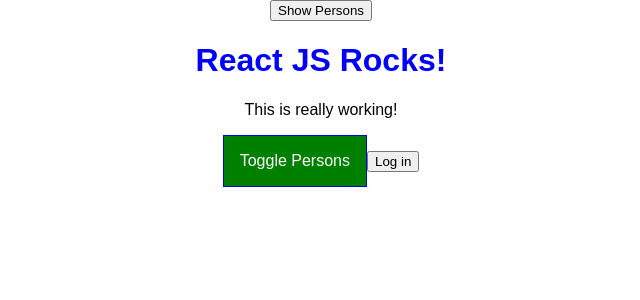
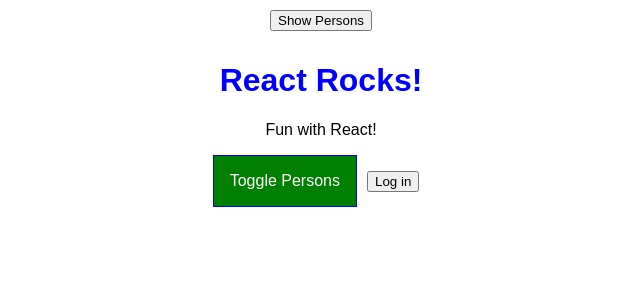
Before and after one commit to TomIrimescu/react_project_build, a React app: page / in a window 1280 px wide. Shown: the top 300 px of the page, without its empty margins (319-959 px from the left). Built offline with nearby package versions, Linux system fonts and the light colour scheme.

Commit message:
modest styling changes

```diff
--- a/public/index.html
+++ b/public/index.html
@@ -6,7 +6,7 @@
   <meta name="theme-color" content="#000000">
   <link rel="manifest" href="%PUBLIC_URL%/manifest.json">
   <link rel="shortcut icon" href="%PUBLIC_URL%/favicon.ico">
-  <title>React App</title>
+  <title>React Rocks!</title>
 </head>
 
 <body>
--- a/src/components/Cockpit/Cockpit.css
+++ b/src/components/Cockpit/Cockpit.css
@@ -8,10 +8,15 @@
 
 :global .green {
   color: green;
+  cursor: pointer;
 }
 
 .blue {
   color: blue;
+}
+
+.buttonSpacer {
+  margin: 10px;
 }
 
 .Button {
--- a/src/components/Cockpit/Cockpit.js
+++ b/src/components/Cockpit/Cockpit.js
@@ -24,11 +24,11 @@
   return (
     <Aux>
       <h1 className={CockpitStyle.blue}>{props.appTitle}</h1>
-      <p className={classes.join(" ")}>This is really working!</p>
+      <p className={classes.join(" ")}>Fun with React!</p>
       <button className={btnClass} onClick={props.clicked}>
         Toggle Persons
       </button>
-      <button onClick={props.login}>Log in</button>
+      <button className={CockpitStyle.buttonSpacer} onClick={props.login}>Log in</button>
     </Aux>
   );
 };
--- a/src/containers/App.css
+++ b/src/containers/App.css
@@ -1,3 +1,7 @@
 .App {
   text-align: center;
 }
+
+.buttonSpacer {
+  margin: 10px;
+}
--- a/src/containers/App.js
+++ b/src/containers/App.js
@@ -143,6 +143,7 @@
     return (
       <Aux>
         <button
+          className={AppStyle.buttonSpacer}
           onClick={() => {
             this.setState({ showPersons: true });
           }}
--- a/src/index.js
+++ b/src/index.js
@@ -5,7 +5,7 @@
 import registerServiceWorker from "./registerServiceWorker";
 
 ReactDOM.render(
-  <App title="React JS Rocks!" />,
+  <App title="React Rocks!" />,
   document.getElementById("root")
 );
 registerServiceWorker();
```
